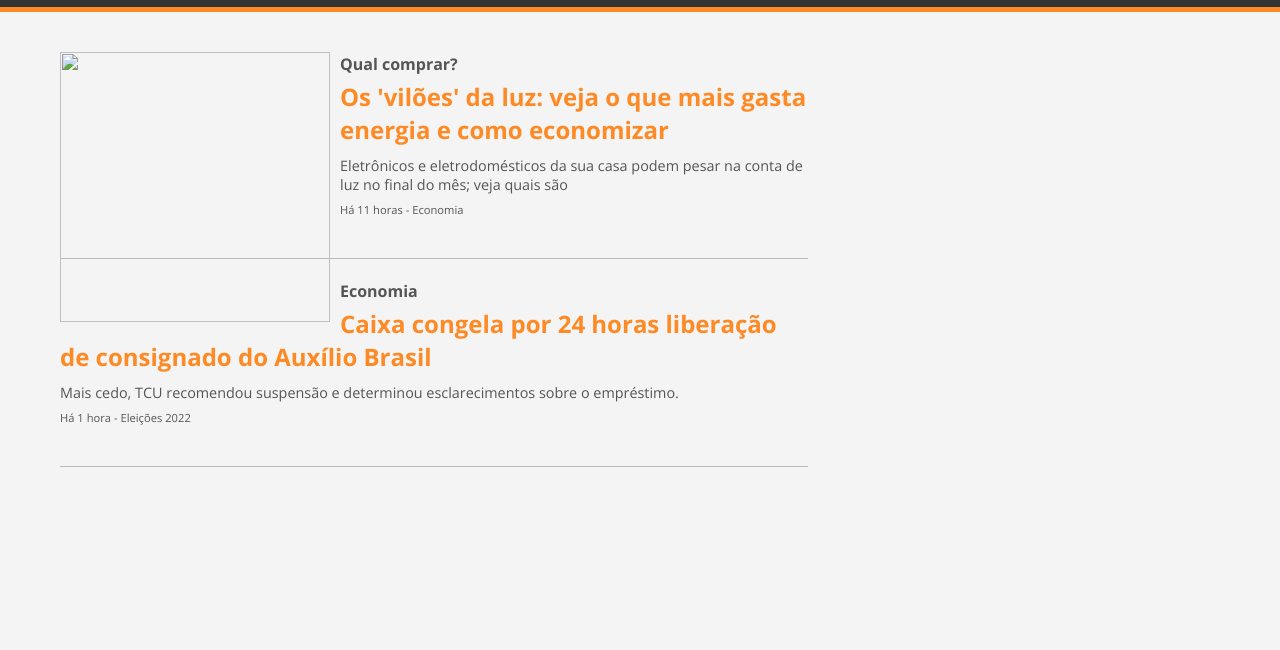
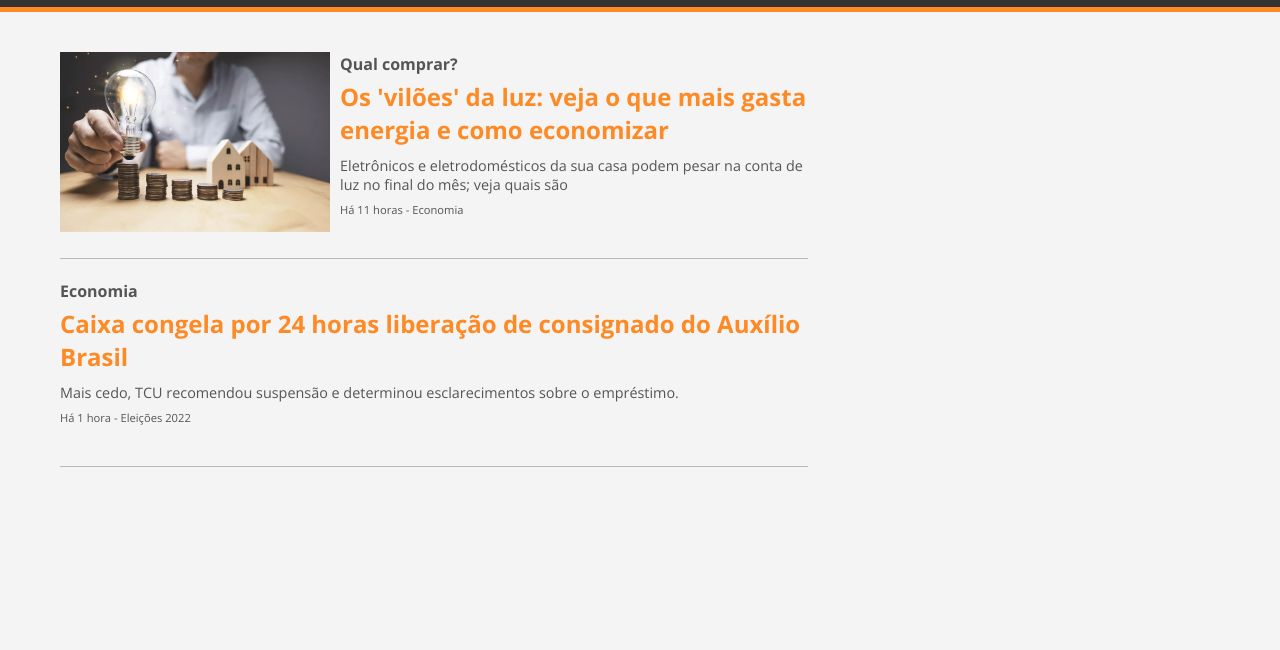
Before and after one commit to 0XxMxX0/pagina_de_conteudo, a plain HTML site: page index.html in a window 1280 px wide. Shown: the part 99-749 px from the top of the page. Drawn offline with nearby package versions, Linux system fonts and the light colour scheme; the site is published under a folder, as on GitHub Pages, so addresses that start at the root find nothing.

Commit message:
Atualização | 3.0.1
Correção de bug na foto.

```diff
--- a/index.html
+++ b/index.html
@@ -46,7 +46,8 @@
             <div class="content">
                 <div id="content-info">
                     <div class="content-img">
-                        <a src="light.html"><img src="/imagens/moedas.png"></a>
+                        <a src="light.html">
+                            <img src="imagens/moedas.png"></a>
                     </div>
                         <h2 id="headline">Qual comprar?</h2>
                     <a href="light.html">
```
